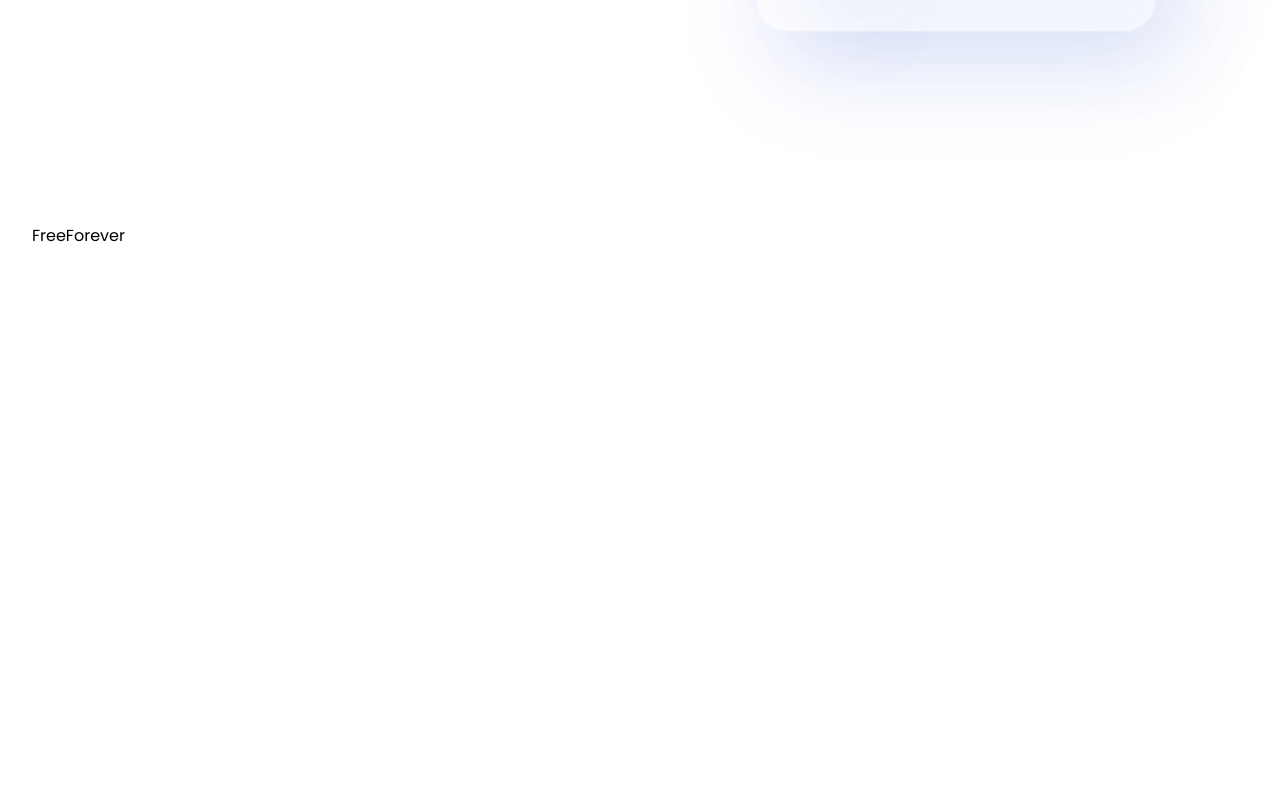
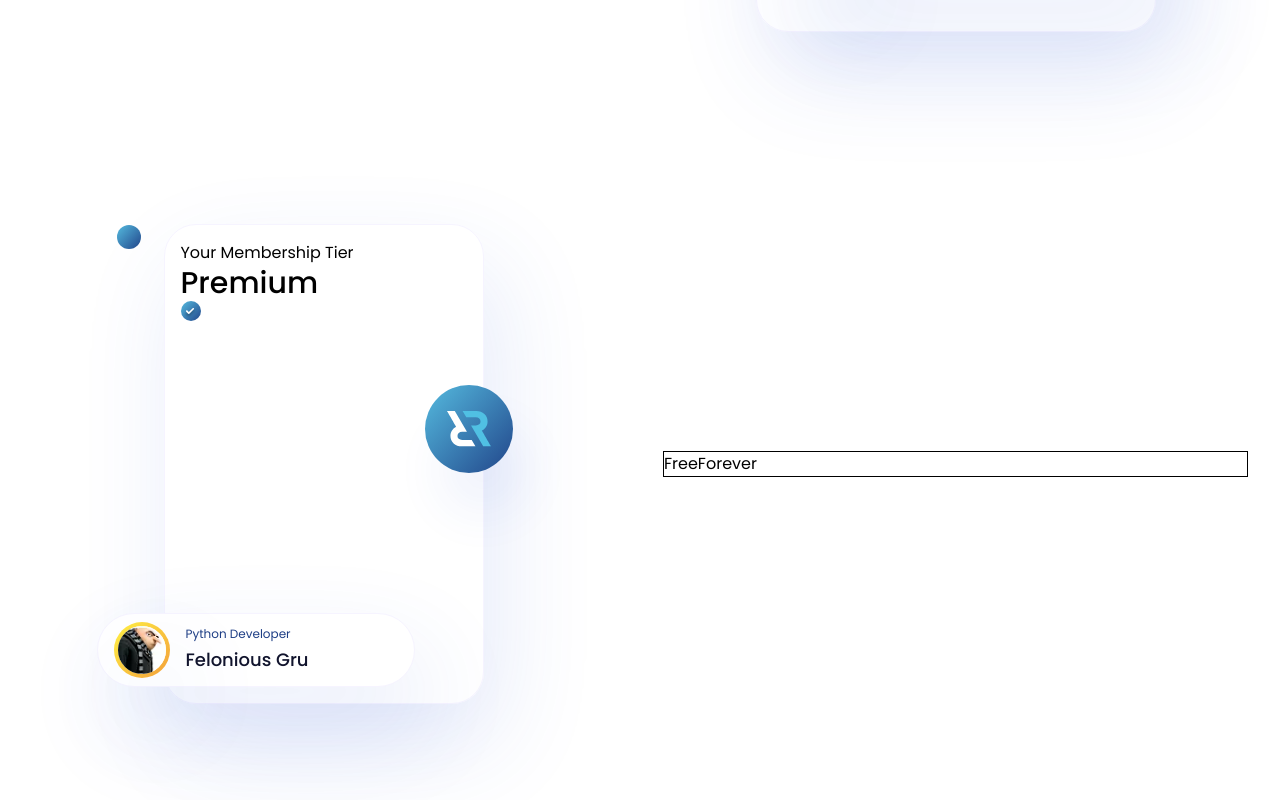
Before and after one commit to EasinTanvir/technical-task, a React (Vite) app: page / in a window 1280 px wide. Shown: the part 1204-2004 px from the top of the page. Before the commit the page ends 1548 px from the top, so only its background shows below. Built offline with nearby package versions, Linux system fonts and the light colour scheme.

Commit message:
working with tier card ui

```diff
--- /dev/null
+++ b/src/components/landingPage/MemberShip/ActiveTikIcon.jsx
@@ -0,0 +1,19 @@
+import { tikIcon } from "../../../constant";
+
+const ActiveTikIcon = () => {
+  return (
+    <div
+      className={`w-5 h-5 flex-center bg-research-logo-circle-bg rounded-full  `}
+    >
+      <img
+        src={tikIcon}
+        alt="RemoteRecruit logo"
+        width={10}
+        height={10}
+        className="w-auto  mt-1"
+      />
+    </div>
+  );
+};
+
+export default ActiveTikIcon;
--- a/src/components/landingPage/MemberShip/FreeForever.jsx
+++ b/src/components/landingPage/MemberShip/FreeForever.jsx
@@ -1,7 +1,7 @@
 import React from "react";
 
 const FreeForever = () => {
-  return <div>FreeForever</div>;
+  return <div className="flex-1 border">FreeForever</div>;
 };
 
 export default FreeForever;
--- a/src/components/landingPage/MemberShip/MemberShip.jsx
+++ b/src/components/landingPage/MemberShip/MemberShip.jsx
@@ -7,7 +7,15 @@ import FreeForever from "./FreeForever";
 const MemberShip = () => {
   return (
     <section className="py-16 md:py-24">
-      <Container>
+      <Container
+        className="flex
+            flex-col
+            items-center
+            gap-12
+            lg:flex-row
+            lg:items-center
+            lg:justify-between"
+      >
         <TierCard />
         <FreeForever />
       </Container>
--- a/src/components/landingPage/MemberShip/TierCard.jsx
+++ b/src/components/landingPage/MemberShip/TierCard.jsx
@@ -1,7 +1,33 @@
 import React from "react";
+import CircleLogo from "../../shared/CircleLogo";
+import EmptyCircle from "../../shared/EmptyCircle";
+import Text from "../../ui/Text";
+import Profile from "../GlobalReach/Profile";
+import { profileImage } from "../../../constant";
+import Heading from "../../ui/Heading";
+import ActiveTikIcon from "./ActiveTikIcon";
 
 const TierCard = () => {
-  return <div></div>;
+  return (
+    <div className="flex-1">
+      <div className="relative max-w-80 mx-auto p-4 shadow-research-card border border-research-card-border rounded-4xl h-120">
+        <span>Your Membership Tier</span>
+        <Heading as="h3">Premium</Heading>
+
+        <CircleLogo className=" absolute sm:-right-7.5 -right-4 top-40 z-10 " />
+        <EmptyCircle className=" absolute sm:-left-12 -left-4 sm:top-0 -top-2 z-10" />
+        <Profile
+          className="absolute sm:-left-17 -left-4 bottom-4 z-10"
+          designationClass="text-research-profile-title-one text-xs"
+          designation="Python Developer"
+          name="Felonious Gru"
+          imageSrc={profileImage}
+        />
+
+        <ActiveTikIcon />
+      </div>
+    </div>
+  );
 };
 
 export default TierCard;
--- a/src/constant.js
+++ b/src/constant.js
@@ -5,4 +5,13 @@ import logoIconImage from "./assets/brand/logoIcon.svg";
 import findWorkImage from "./assets/research/findWork.webp";
 import profileImage from "./assets/research/profile.webp";
 
-export { heroBgImage, LogoImage, findWorkImage, profileImage, logoIconImage };
+import tikIcon from "./assets/icons/tikIcon.svg";
+
+export {
+  heroBgImage,
+  LogoImage,
+  findWorkImage,
+  profileImage,
+  logoIconImage,
+  tikIcon,
+};
--- a/src/index.css
+++ b/src/index.css
@@ -19,6 +19,7 @@ body {
 
   --color-research-card-shadow: rgba(49, 89, 211, 0.12);
   --color-research-logo-circle-shadow: rgba(49, 89, 211, 0.07);
+  --color-member-ship-text: rgba(128, 129, 145, 1);
 
   --background-image-research-card-circle-border: linear-gradient(
     132.56deg,
```
Also changed, not shown: src/assets/icons/tikIcon.svg (added).
